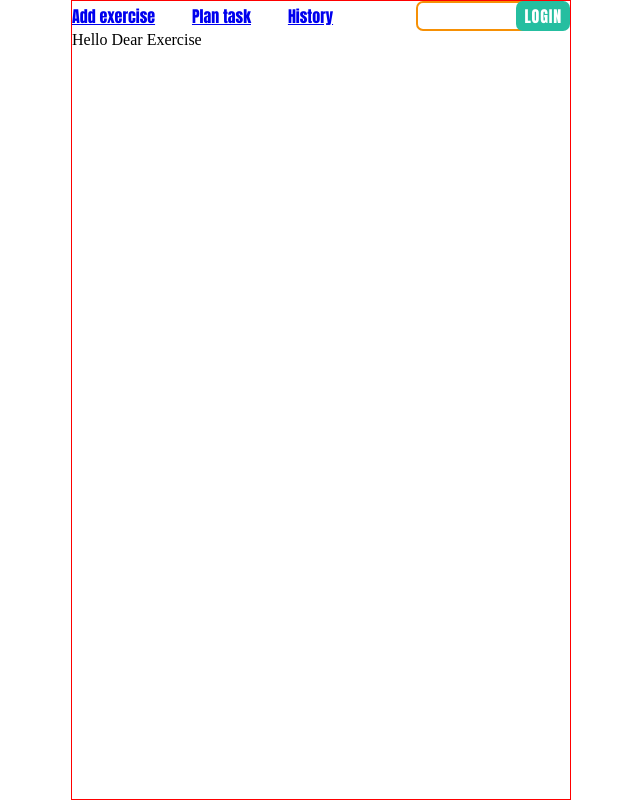
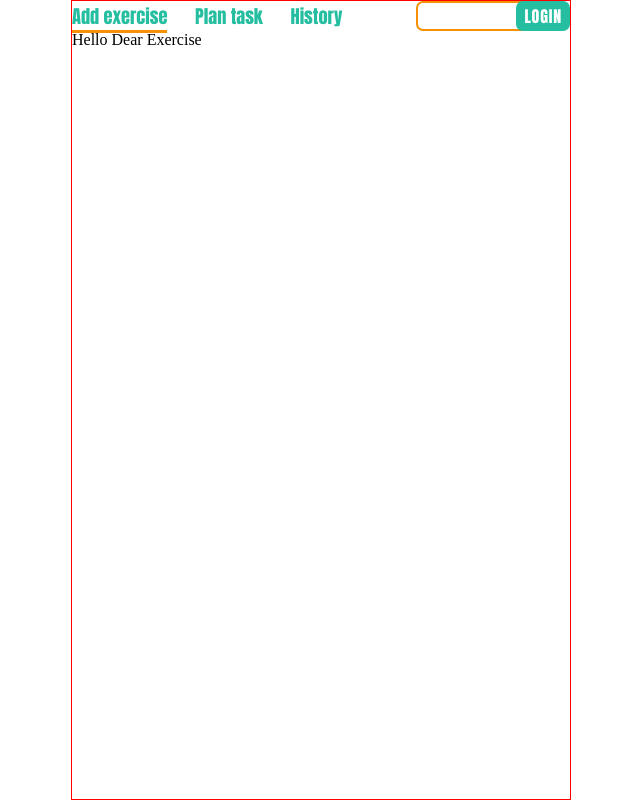
Before and after one commit to artificiallifeform/time_divider, a website built with webpack: page src/index.html in a window 1280 px wide. Shown: the whole page, without its empty margins (319-959 px from the left). Built offline with nearby package versions, Linux system fonts and the light colour scheme.

Commit message:
Added Highlight Of active router link

```diff
--- a/src/app/Router/Router.js
+++ b/src/app/Router/Router.js
@@ -1,31 +1,55 @@
 class Router {
   constructor(components) {
     this.components = components; // Receiving Components with Appropriate route
+    this.activeLink = null;
+    this.workSpace = document.querySelector('.workspace');
 
-    this.workSpace = document.querySelector('.workspace');
+    // Path "/" to load default component
+    this.path = window.location.pathname;
+
     // Listeners to Load different components depending on its route
-    this.routerLink = document.querySelectorAll('.router-link');
-    this.routerLink.forEach((el) =>
-      el.addEventListener('click', this.linkEvent)
-    );
+    this.routerLinks = document.querySelectorAll('.router-link');
+    this.routerLinks.forEach((el) => {
+      const link = el.getAttribute('href');
+      if (link === this.path) {
+        this.activeLink = el;
+        this.activeLink.classList.add('active');
+      }
+      el.addEventListener('click', this.linkEvent);
+    });
 
     // When users steps back to previous route in history object
     // Load component depending on its route
     window.addEventListener('popstate', (e) => {
       let path = e.state || '/';
+
+      this.routerLinks.forEach((el) => {
+        if (el.getAttribute('href') === path) {
+          this.highlightActiveLink(el);
+        }
+      });
+
       this.renderComponent(path, 'freeze');
     });
 
-    // Path "/" to load default component
-    this.path = window.location.pathname;
     this.renderComponent(this.path, 'freeze');
   }
 
   linkEvent = (e) => {
     e.preventDefault();
+    console.log(e);
     this.path = e.target.getAttribute('href');
+
+    this.highlightActiveLink(e.target);
+
     this.renderComponent(this.path, 'push');
   };
+
+  highlightActiveLink(currentLink) {
+    this.activeLink.classList.remove('active');
+    currentLink.classList.add('active');
+    this.activeLink = currentLink;
+  }
 
   renderComponent(path, action = 'push') {
     // @Screen@ variable stores necessary component and then passes it
@@ -35,7 +59,6 @@ class Router {
     for (let element of components) {
       if (element.path === path) Screen = new element.component();
     }
-    console.log(Screen);
     let screenContent = Screen.getMarkup();
     workSpace.removeChild(workSpace.childNodes[0]);
     workSpace.appendChild(screenContent);
--- a/src/styles/header.css
+++ b/src/styles/header.css
@@ -90,3 +90,13 @@
 .input-big {
   width: 100%;
 }
+
+.router-link {
+  text-decoration: none;
+  font-size: 1.15rem;
+  color: var(--btnBackground);
+}
+
+.router-link.active {
+  border-bottom: 3px solid var(--borderColor);
+}
```
Also changed, not shown: dist/index.html, dist/styles/main.css.
